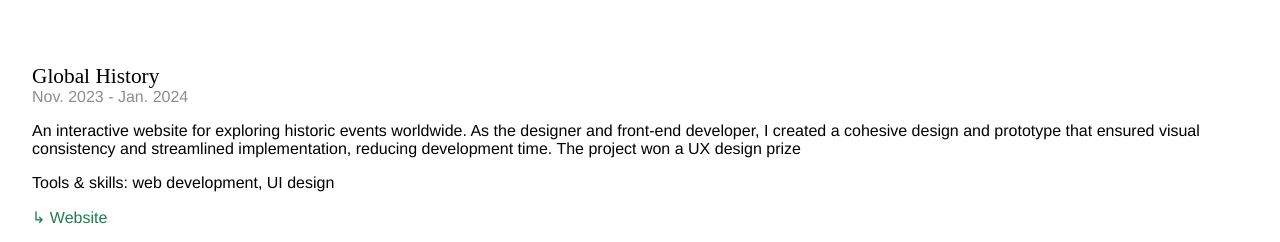
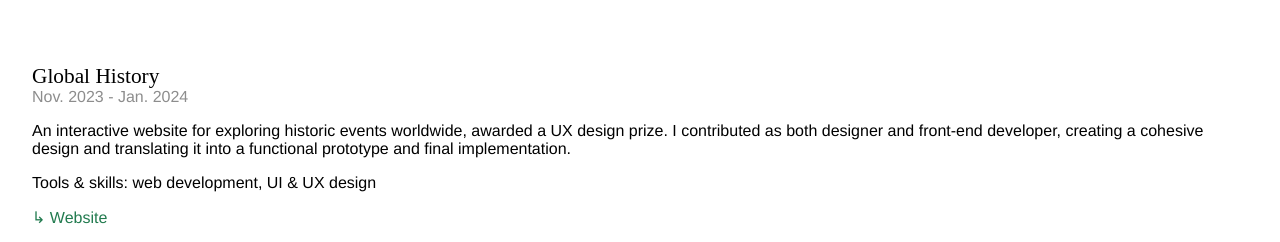
Before and after one commit to janssonm/portfolio, a plain HTML site: page index.html in a window 1280 px wide. Shown: the part 2040-2282 px from the top of the page. Drawn offline with Linux system fonts and the light colour scheme; a web font is replaced by a local one.

Commit message:
Global history project updated

```diff
--- a/index.html
+++ b/index.html
@@ -136,13 +136,12 @@
         <h3>Global History</h3>
         <p class="date">Nov. 2023 - Jan. 2024</p>
         <p>
-          An interactive website for exploring historic events worldwide. As the
-          designer and front-end developer, I created a cohesive design and
-          prototype that ensured visual consistency and streamlined
-          implementation, reducing development time. The project won a UX design
-          prize
+          An interactive website for exploring historic events worldwide,
+          awarded a UX design prize. I contributed as both designer and
+          front-end developer, creating a cohesive design and translating
+          it into a functional prototype and final implementation.
         </p>
-        <p>Tools & skills: web development, UI design</p>
+        <p>Tools & skills: web development, UI & UX design</p>
         <a href="https://matdrox.github.io/global-history/" target="_blank"
           >↳ Website</a
         >
@@ -260,11 +259,11 @@
           </a>
         </div>
         <div id="imagediv">
-        <img
-          src="images/matildaguitar2.png"
-          alt="A girl smiling and looking to the side, holding a guitar"
-          id="profilepic"
-        />
+          <img
+            src="images/matildaguitar2.png"
+            alt="A girl smiling and looking to the side, holding a guitar"
+            id="profilepic"
+          />
         </div>
       </div>
     </section>
```
